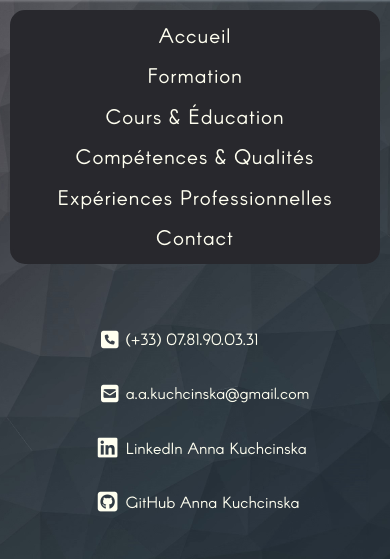
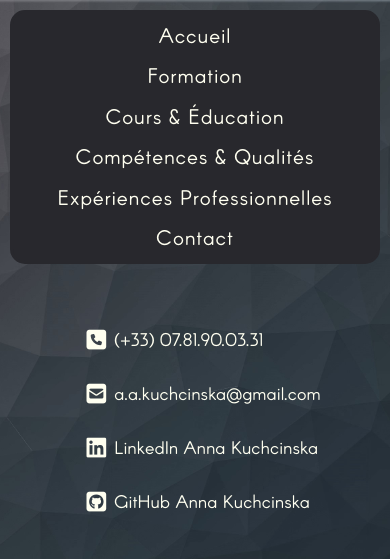
Before and after one commit to AniaKuchc/Portfolio, a plain HTML site: page Contact.html in a window 390 px wide. Shown: the top 559 px of the page. Drawn offline with Linux system fonts and the light colour scheme; files whose address does not match are found by name.

Commit message:
Change of CSS file for MEdia Query

```diff
--- a/style.css
+++ b/style.css
@@ -184,7 +184,7 @@ figure figcaption
 .contact2
 {
 	text-decoration: none;
-	font-size: 16px;
+	font-size: 18px;
 	line-height: 3em;
 }
 
@@ -195,7 +195,8 @@ figure figcaption
 
 .contact3
 {
-	font-size: 16px;
+	font-size: 18px;
+	line-height: 3em;
 }
 
 
@@ -242,7 +243,6 @@ figure figcaption
 		line-height: 2.2em;
 	}
 
-
 	.column1, .column2, .column3
 	{
 		flex-direction: column;
```
